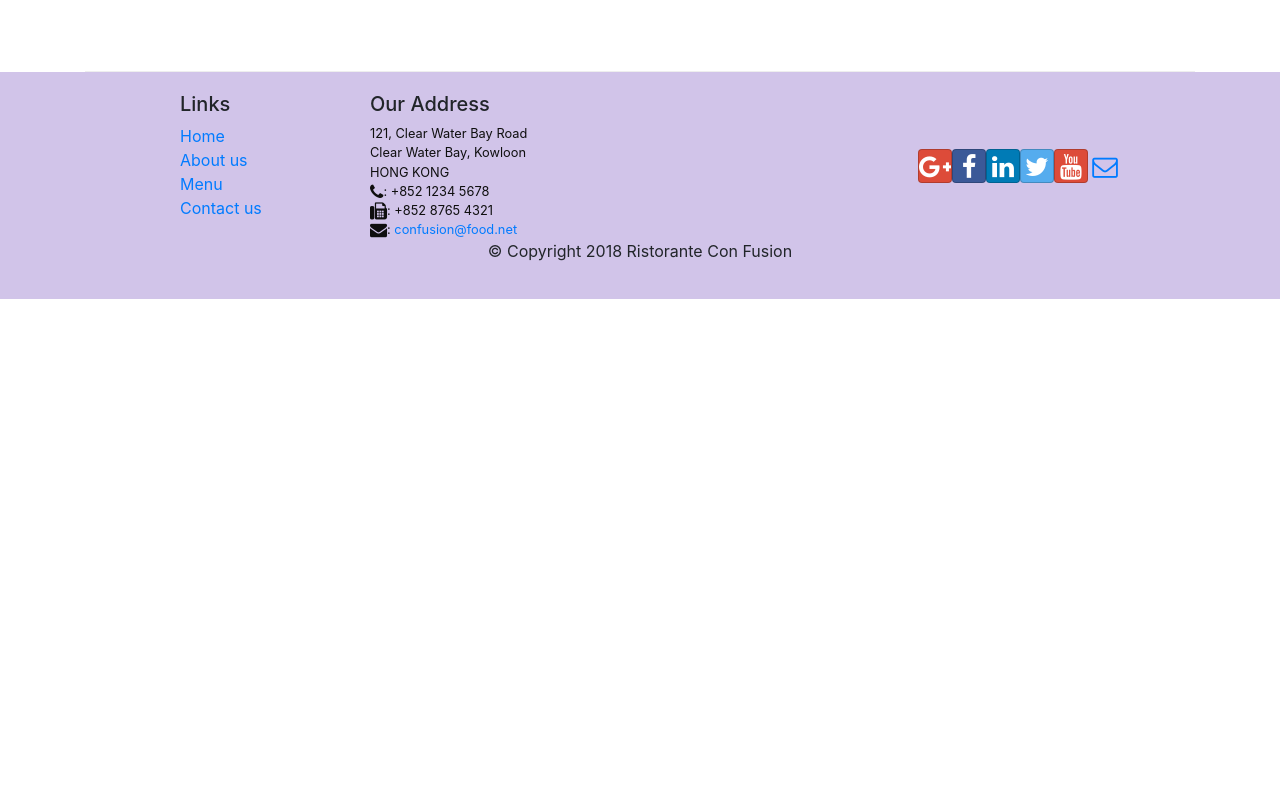
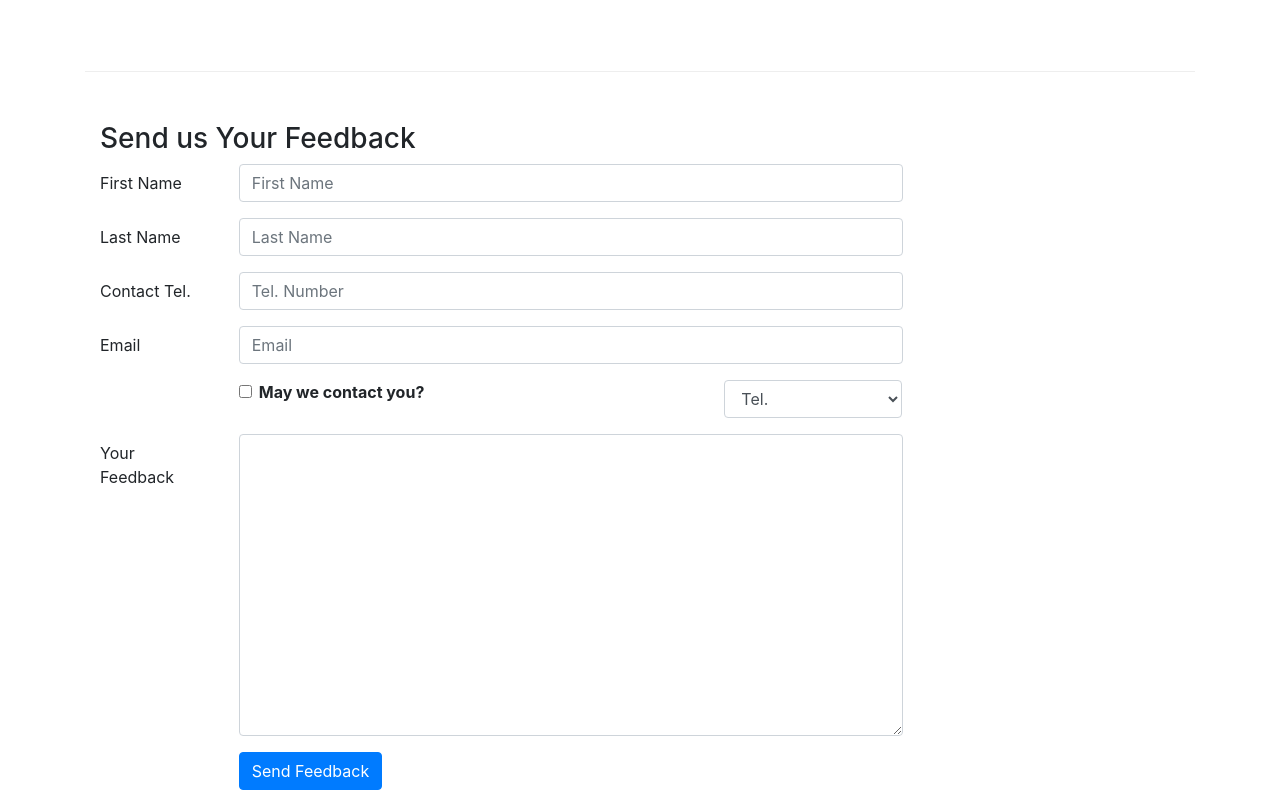
Before and after one commit to dmitryrazinkov/confusion, a React (Create React App) app: page /contactus in a window 1280 px wide. Shown: the part 800-1600 px from the top of the page. Before the commit the page ends 1099 px from the top, so only its background shows below. Built offline with nearby package versions, Linux system fonts and the light colour scheme.

Commit message:
controlled forms

```diff
--- a/src/components/ContactComponent.js
+++ b/src/components/ContactComponent.js
@@ -1,9 +1,43 @@
-import React from 'react';
-import {Breadcrumb, BreadcrumbItem} from 'reactstrap';
+import React, {Component} from 'react';
+import {Breadcrumb, BreadcrumbItem, Button, Form, FormGroup, Label, Input, Col} from 'reactstrap';
 import {Link} from 'react-router-dom';
 
-function Contact(props) {
-    return(
+class Contact extends Component {
+
+    constructor(props) {
+        super(props);
+
+        this.state = {
+            firstName: '',
+            lastname: '',
+            telnum: '',
+            email: '',
+            agree: false,
+            contactType: 'Tel.',
+            message: ''
+        };
+        this.handleSubmit = this.handleSubmit.bind(this);
+        this.handleInputChange = this.handleInputChange.bind(this);
+    }
+
+    handleInputChange(event) {
+        const target = event.target;
+        const value = target.type === 'checkbox' ? target.checked : target.value;
+        const name = target.name;
+
+        this.setState({
+            [name]: value
+        });
+    }
+
+    handleSubmit(event) {
+        console.log("Current State is: ", this.state);
+        alert("Current State is: " + JSON.stringify(this.state));
+        event.preventDefault();
+    }
+
+    render() {
+        return (
             <div className="container">
                 <div className="row">
                     <Breadcrumb>
@@ -28,12 +62,13 @@
                     <div className="col-12 col-sm-4 offset-sm-1">
                         <h5>Our Address</h5>
                         <address>
-                        121, Clear Water Bay Road<br />
-                        Clear Water Bay, Kowloon<br />
-                        HONG KONG<br />
-                        <i className="fa fa-phone"></i>: +852 1234 5678<br />
-                        <i className="fa fa-fax"></i>: +852 8765 4321<br />
-                        <i className="fa fa-envelope"></i>: <a href="mailto:confusion@food.net">confusion@food.net</a>
+                            121, Clear Water Bay Road<br/>
+                            Clear Water Bay, Kowloon<br/>
+                            HONG KONG<br/>
+                            <i className="fa fa-phone"></i>: +852 1234 5678<br/>
+                            <i className="fa fa-fax"></i>: +852 8765 4321<br/>
+                            <i className="fa fa-envelope"></i>: <a
+                            href="mailto:confusion@food.net">confusion@food.net</a>
                         </address>
                     </div>
                     <div className="col-12 col-sm-6 offset-sm-1">
@@ -41,14 +76,97 @@
                     </div>
                     <div className="col-12 col-sm-11 offset-sm-1">
                         <div className="btn-group" role="group">
-                        <a role="button" className="btn btn-primary" href="tel:+85212345678"><i className="fa fa-phone"></i> Call</a>
+                            <a role="button" className="btn btn-primary" href="tel:+85212345678"><i
+                                className="fa fa-phone"></i> Call</a>
                             <a role="button" className="btn btn-info"><i className="fa fa-skype"></i> Skype</a>
-                        <a role="button" className="btn btn-success" href="mailto:confusion@food.net"><i className="fa fa-envelope-o"></i> Email</a>
+                            <a role="button" className="btn btn-success" href="mailto:confusion@food.net"><i
+                                className="fa fa-envelope-o"></i> Email</a>
                         </div>
+                    </div>
+                </div>
+                <div className="row row-content">
+                    <div className="col-12">
+                        <h3>
+                            Send us Your Feedback
+                        </h3>
+                    </div>
+                    <div className="col-12 col-md-9">
+                        <Form onSubmit={this.handleSubmit}>
+                            <FormGroup row>
+                                <Label htmlFor="firstname" md={2}>First Name</Label>
+                                <Col md={10}>
+                                    <Input type="text" id="firstname" name="firstname"
+                                           placeholder="First Name"
+                                           onChange={this.handleInputChange}
+                                           value={this.state.firstname}/>
+                                </Col>
+                            </FormGroup>
+                            <FormGroup row>
+                                <Label htmlFor="lastname" md={2}>Last Name</Label>
+                                <Col md={10}>
+                                    <Input type="text" id="lastname" name="lastname"
+                                           onChange={this.handleInputChange}
+                                           placeholder="Last Name" value={this.state.lastname}/>
+                                </Col>
+                            </FormGroup>
+                            <FormGroup row>
+                                <Label htmlFor="telnum" md={2}>Contact Tel.</Label>
+                                <Col md={10}>
+                                    <Input type="tel" id="telnum" name="telnum"
+                                           onChange={this.handleInputChange}
+                                           placeholder="Tel. Number" value={this.state.telnum}/>
+                                </Col>
+                            </FormGroup>
+                            <FormGroup row>
+                                <Label htmlFor="email" md={2}>Email</Label>
+                                <Col md={10}>
+                                    <Input type="email" id="email" name="email"
+                                           onChange={this.handleInputChange}
+                                           placeholder="Email" value={this.state.email}/>
+                                </Col>
+                            </FormGroup>
+                            <FormGroup row>
+                                <Col md={{size: 6, offset: 2}}>
+                                    <FormGroup check>
+                                        <Label check>
+                                            <Input type="checkbox" name="agree"
+                                                   onChange={this.handleInputChange}
+                                                   checked={this.state.agree}/> {' '}
+                                            <strong>May we contact you?</strong>
+                                        </Label>
+                                    </FormGroup>
+                                </Col>
+                                <Col md={{size: 3, offset: 1}}>
+                                    <Input type="select" name="contactType"
+                                           onChange={this.handleInputChange}
+                                           value={this.state.contactType}>
+                                        <option>Tel.</option>
+                                        <option>Email</option>
+                                    </Input>
+                                </Col>
+                            </FormGroup>
+                            <FormGroup row>
+                                <Label htmlFor="textarea" md={2}>Your Feedback</Label>
+                                <Col md={10}>
+                                    <Input type="textarea" id="message" name="message"
+                                           onChange={this.handleInputChange}
+                                           rows="12"
+                                           value={this.state.message}/>
+                                </Col>
+                            </FormGroup>
+                            <FormGroup row>
+                                <Col md={{size: 10, offset: 2}}>
+                                    <Button type="submit" color="primary">
+                                        Send Feedback
+                                    </Button>
+                                </Col>
+                            </FormGroup>
+                        </Form>
                     </div>
                 </div>
             </div>
         );
     }
+}
 
 export default Contact;
```
Lines whose indentation alone changed are shown as unchanged.
